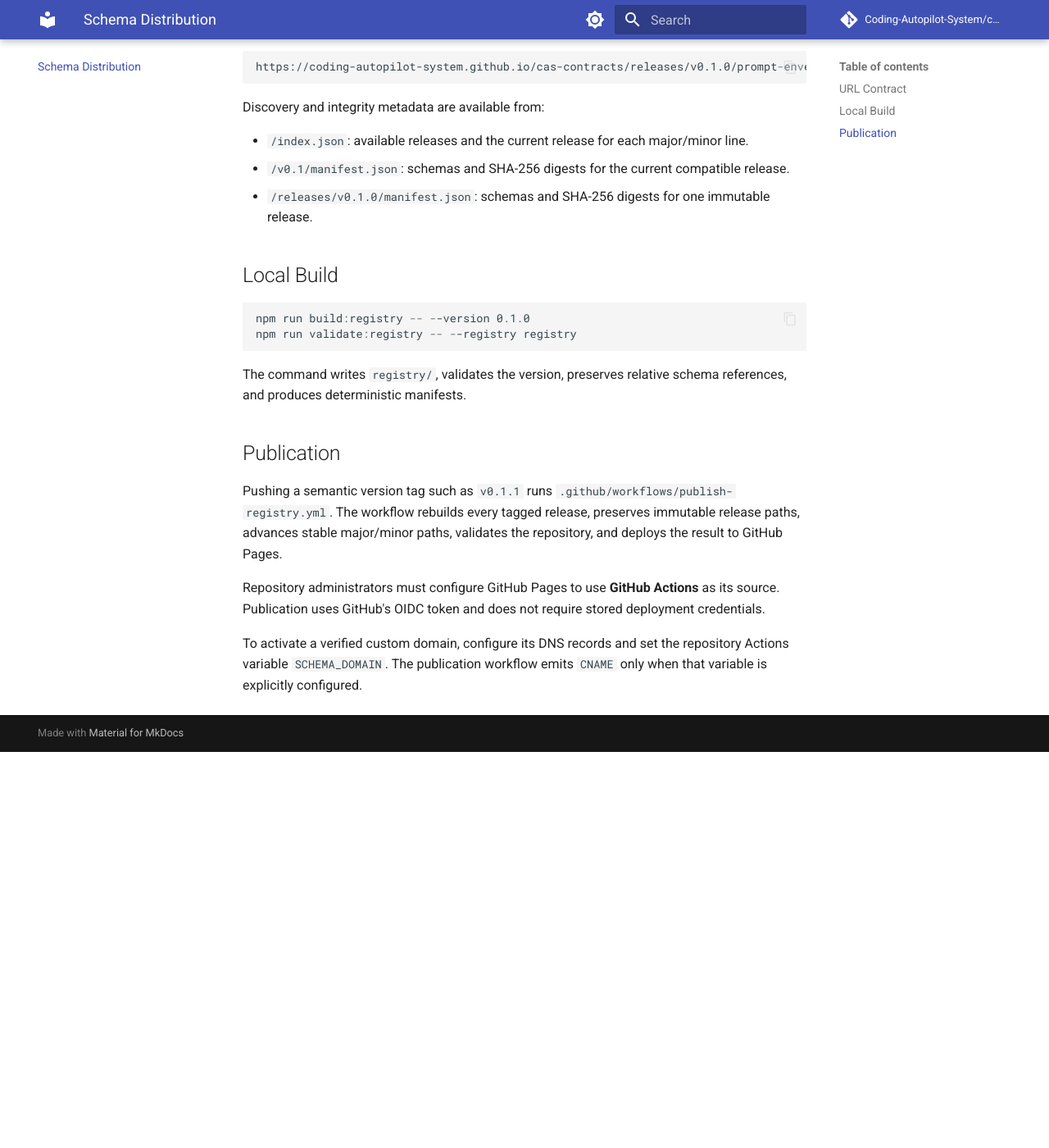
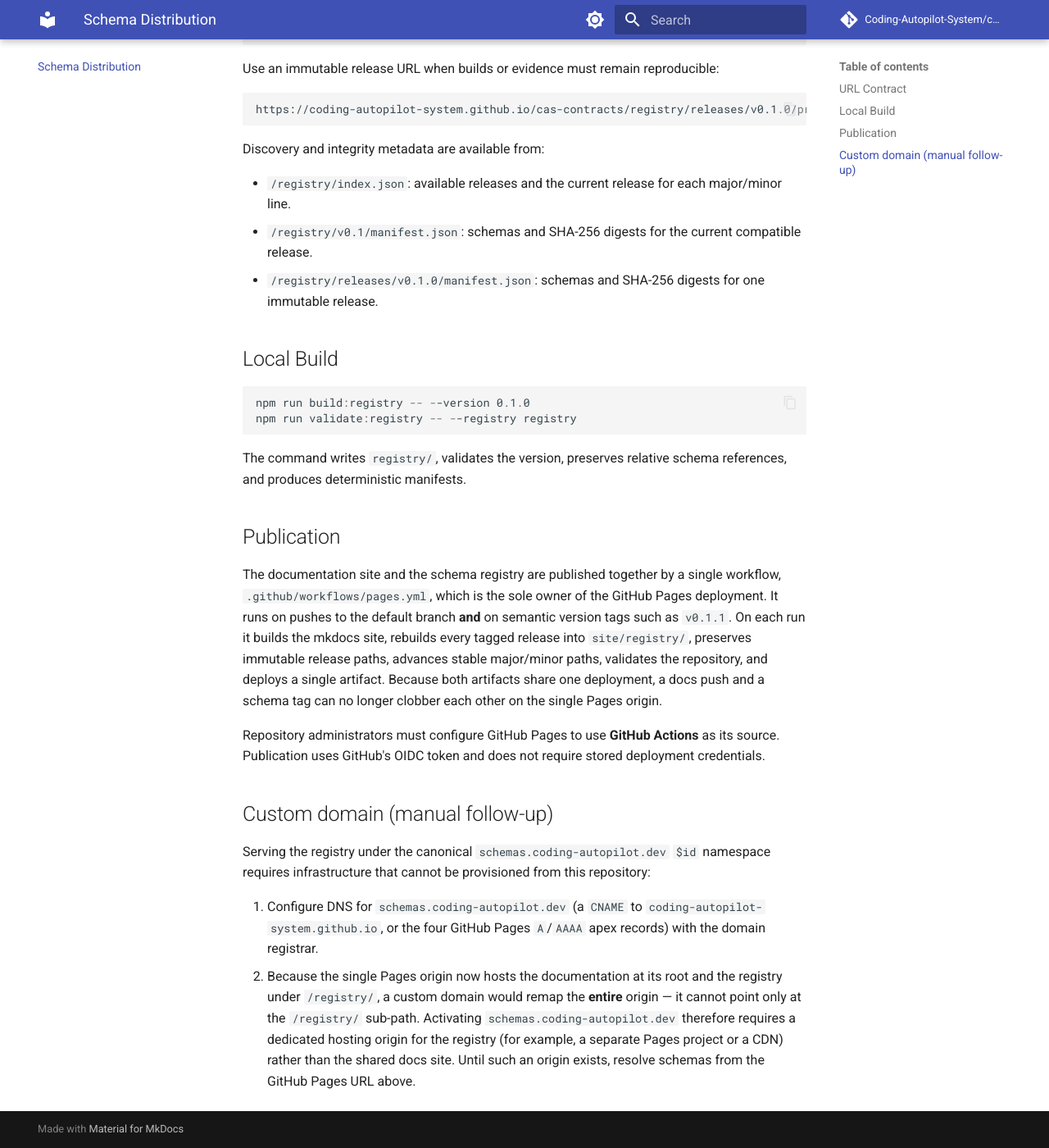
Before and after one commit to Coding-Autopilot-System/cas-contracts, an MkDocs documentation site: the page built from docs/DISTRIBUTION.md, in a window 1280 px wide and 1400 px high, scrolled down 596 px. Shown: the whole window at 82% size. Built offline with MkDocs 1.6.1 and Material for MkDocs 9.7.7, drawn with Linux system fonts in a browser that asks for light colours; comment, search, counter and statistics services are not loaded; before the commit the page ends 1513 px from its top, so only the background shows below that; some of the changed text lies outside the part shown.

Commit message:
fix(pages): unify docs and schema registry into one pages deploy
The documentation workflow (pages.yml, on push to main) and the schema
registry workflow (publish-registry.yml, on version tags) both deployed to
the single GitHub Pages origin under the same `pages` concurrency group.
GitHub Pages serves only one deployment per repository, so each run replaced
the whole site: a docs push wiped the registry (every schema $id 404'd) and a
tag push wiped the docs. They clobbered each other.

Make pages.yml the sole owner of the Pages deployment. It now triggers on both
branch pushes and version tags, builds the mkdocs site, then rebuilds every
tagged release into site/registry/ so one artifact contains both. The registry
is served as a stable sub-path (/registry/...). publish-registry.yml is removed
since its only job was the now-conflicting Pages deploy.

Schema $id values keep the canonical schemas.coding-autopilot.dev namespace as
their stable identity; docs are updated to the reachable /registry/ URLs and
the custom-domain DNS requirement is documented as a manual follow-up.

Co-Authored-By: Claude Opus 4.8 <noreply@anthropic.com>

````diff
--- a/docs/DISTRIBUTION.md
+++ b/docs/DISTRIBUTION.md
@@ -1,32 +1,33 @@
 # Schema Distribution
 
-Released CAS schemas are distributed from:
+Released CAS schemas are distributed from the schema registry, served as a
+sub-path of the documentation site on a single GitHub Pages origin:
 
 ```text
-https://coding-autopilot-system.github.io/cas-contracts/
+https://coding-autopilot-system.github.io/cas-contracts/registry/
 ```
 
-Schema `$id` values use the reserved canonical namespace `https://schemas.coding-autopilot.dev/`. Until DNS is configured for that domain, consumers must resolve schemas from the live GitHub Pages distribution URL.
+Schema `$id` values use the reserved canonical namespace `https://schemas.coding-autopilot.dev/`. This namespace is the stable *identity* of each schema and is independent of where the schema is hosted. Until DNS is configured for that domain, consumers must resolve schemas from the live GitHub Pages distribution URL above.
 
 ## URL Contract
 
 Use a stable major/minor URL when a consumer should automatically receive compatible patch releases:
 
 ```text
-https://coding-autopilot-system.github.io/cas-contracts/v0.1/prompt-envelope.schema.json
+https://coding-autopilot-system.github.io/cas-contracts/registry/v0.1/prompt-envelope.schema.json
 ```
 
 Use an immutable release URL when builds or evidence must remain reproducible:
 
 ```text
-https://coding-autopilot-system.github.io/cas-contracts/releases/v0.1.0/prompt-envelope.schema.json
+https://coding-autopilot-system.github.io/cas-contracts/registry/releases/v0.1.0/prompt-envelope.schema.json
 ```
 
 Discovery and integrity metadata are available from:
 
-- `/index.json`: available releases and the current release for each major/minor line.
-- `/v0.1/manifest.json`: schemas and SHA-256 digests for the current compatible release.
-- `/releases/v0.1.0/manifest.json`: schemas and SHA-256 digests for one immutable release.
+- `/registry/index.json`: available releases and the current release for each major/minor line.
+- `/registry/v0.1/manifest.json`: schemas and SHA-256 digests for the current compatible release.
+- `/registry/releases/v0.1.0/manifest.json`: schemas and SHA-256 digests for one immutable release.
 
 ## Local Build
 
@@ -39,8 +40,30 @@ The command writes `registry/`, validates the version, preserves relative schema
 
 ## Publication
 
-Pushing a semantic version tag such as `v0.1.1` runs `.github/workflows/publish-registry.yml`. The workflow rebuilds every tagged release, preserves immutable release paths, advances stable major/minor paths, validates the repository, and deploys the result to GitHub Pages.
+The documentation site and the schema registry are published together by a
+single workflow, `.github/workflows/pages.yml`, which is the sole owner of the
+GitHub Pages deployment. It runs on pushes to the default branch **and** on
+semantic version tags such as `v0.1.1`. On each run it builds the mkdocs site,
+rebuilds every tagged release into `site/registry/`, preserves immutable release
+paths, advances stable major/minor paths, validates the repository, and deploys
+a single artifact. Because both artifacts share one deployment, a docs push and
+a schema tag can no longer clobber each other on the single Pages origin.
 
 Repository administrators must configure GitHub Pages to use **GitHub Actions** as its source. Publication uses GitHub's OIDC token and does not require stored deployment credentials.
 
-To activate a verified custom domain, configure its DNS records and set the repository Actions variable `SCHEMA_DOMAIN`. The publication workflow emits `CNAME` only when that variable is explicitly configured.
+## Custom domain (manual follow-up)
+
+Serving the registry under the canonical `schemas.coding-autopilot.dev` `$id`
+namespace requires infrastructure that cannot be provisioned from this
+repository:
+
+1. Configure DNS for `schemas.coding-autopilot.dev` (a `CNAME` to
+   `coding-autopilot-system.github.io`, or the four GitHub Pages `A`/`AAAA`
+   apex records) with the domain registrar.
+2. Because the single Pages origin now hosts the documentation at its root and
+   the registry under `/registry/`, a custom domain would remap the **entire**
+   origin — it cannot point only at the `/registry/` sub-path. Activating
+   `schemas.coding-autopilot.dev` therefore requires a dedicated hosting origin
+   for the registry (for example, a separate Pages project or a CDN) rather than
+   the shared docs site. Until such an origin exists, resolve schemas from the
+   GitHub Pages URL above.
````
Also changed, not shown: README.md (+1 -1 lines), 2 other files.
